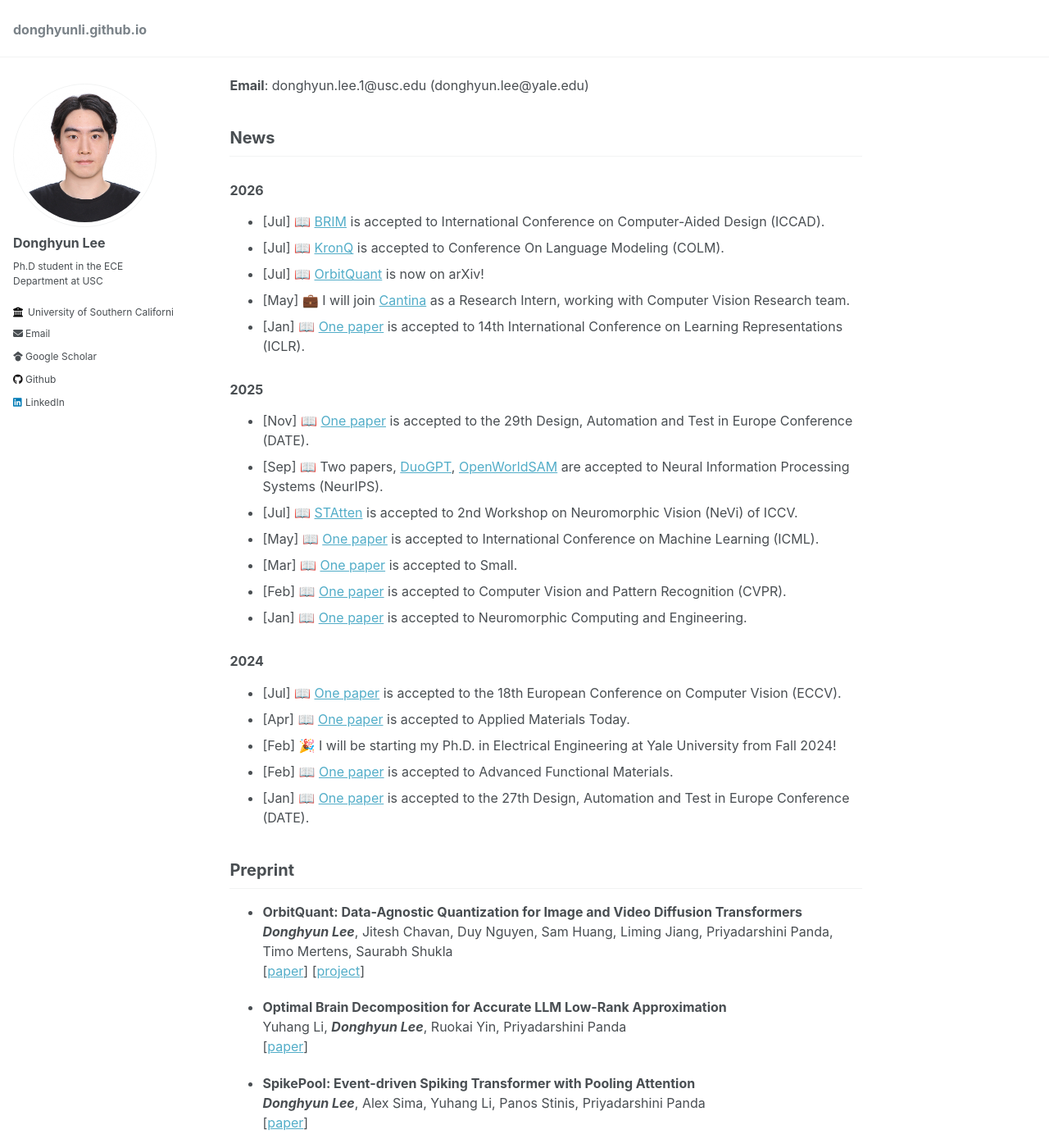
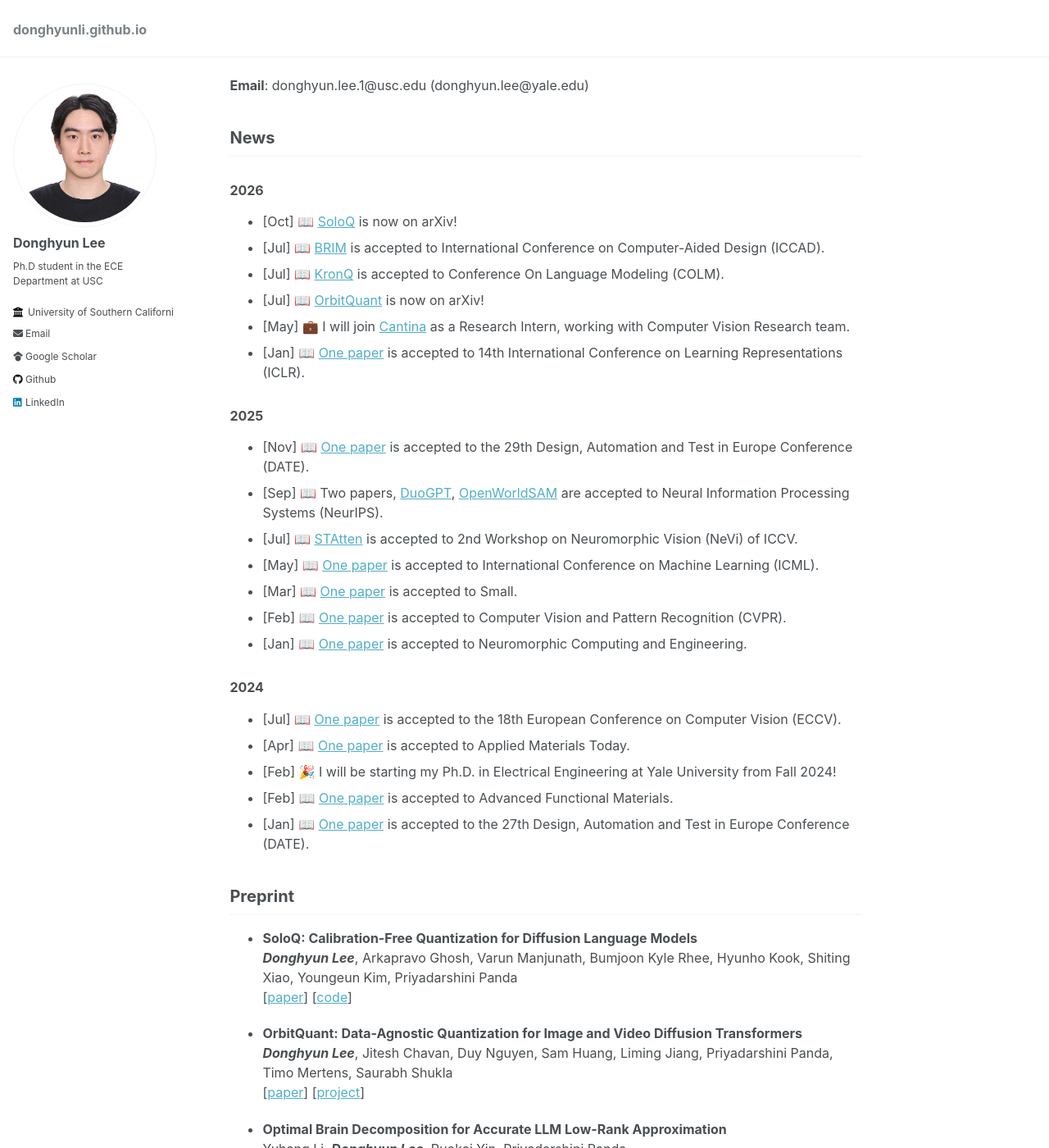
Before and after one commit to donghyunli/donghyunli.github.io, a Jekyll site: the page built from _pages/about.md, in a window 1280 px wide and 1400 px high, scrolled down 209 px. Shown: the whole window at 82% size. Built offline with Jekyll 4.4.1, drawn with Linux system fonts in a browser that asks for light colours.

Commit message:
paper update

```diff
--- a/_pages/about.md
+++ b/_pages/about.md
@@ -21,6 +21,7 @@ I received B.E. degree in Mechanical Engineering Department at Yonsei University
 ## News
 
 ### 2026
+- [Oct] 📖 [SoloQ](https://arxiv.org/pdf/2610.07121) is now on arXiv!
 - [Jul] 📖 [BRIM](https://arxiv.org/pdf/2607.19431) is accepted to International Conference on Computer-Aided Design (ICCAD).
 - [Jul] 📖 [KronQ](https://arxiv.org/pdf/2607.07964) is accepted to Conference On Language Modeling (COLM).
 - [Jul] 📖 [OrbitQuant](https://arxiv.org/pdf/2607.02461) is now on arXiv!
@@ -44,6 +45,10 @@ I received B.E. degree in Mechanical Engineering Department at Yonsei University
 - [Jan] 📖 [One paper](https://arxiv.org/pdf/2401.08001) is accepted to the 27th Design, Automation and Test in Europe Conference (DATE).
 
 ## Preprint
+- **SoloQ: Calibration-Free Quantization for Diffusion Language Models**\\
+***Donghyun Lee***, Arkapravo Ghosh, Varun Manjunath, Bumjoon Kyle Rhee, Hyunho Kook, Shiting Xiao, Youngeun Kim, Priyadarshini Panda\\
+[[paper](https://arxiv.org/pdf/2610.07121)] [[code](https://github.com/Intelligent-Computing-Lab-Panda/SoloQ)]
+
 - **OrbitQuant: Data-Agnostic Quantization for Image and Video Diffusion Transformers**\\
 ***Donghyun Lee***, Jitesh Chavan, Duy Nguyen, Sam Huang, Liming Jiang, Priyadarshini Panda, Timo Mertens, Saurabh Shukla\\
 [[paper](https://arxiv.org/pdf/2607.02461)] [[project](https://saurabhcantina.github.io/orbitquant/)]
```
